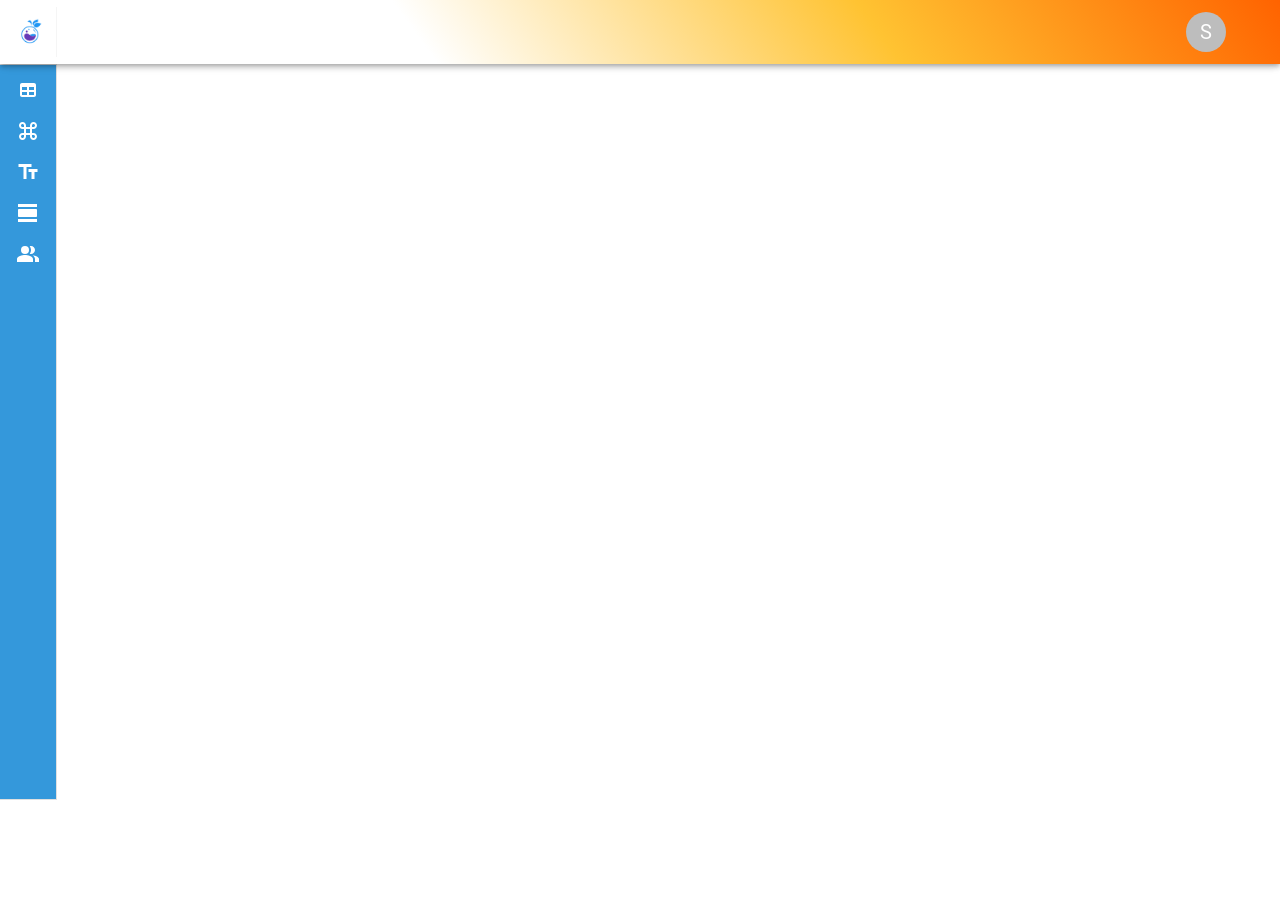
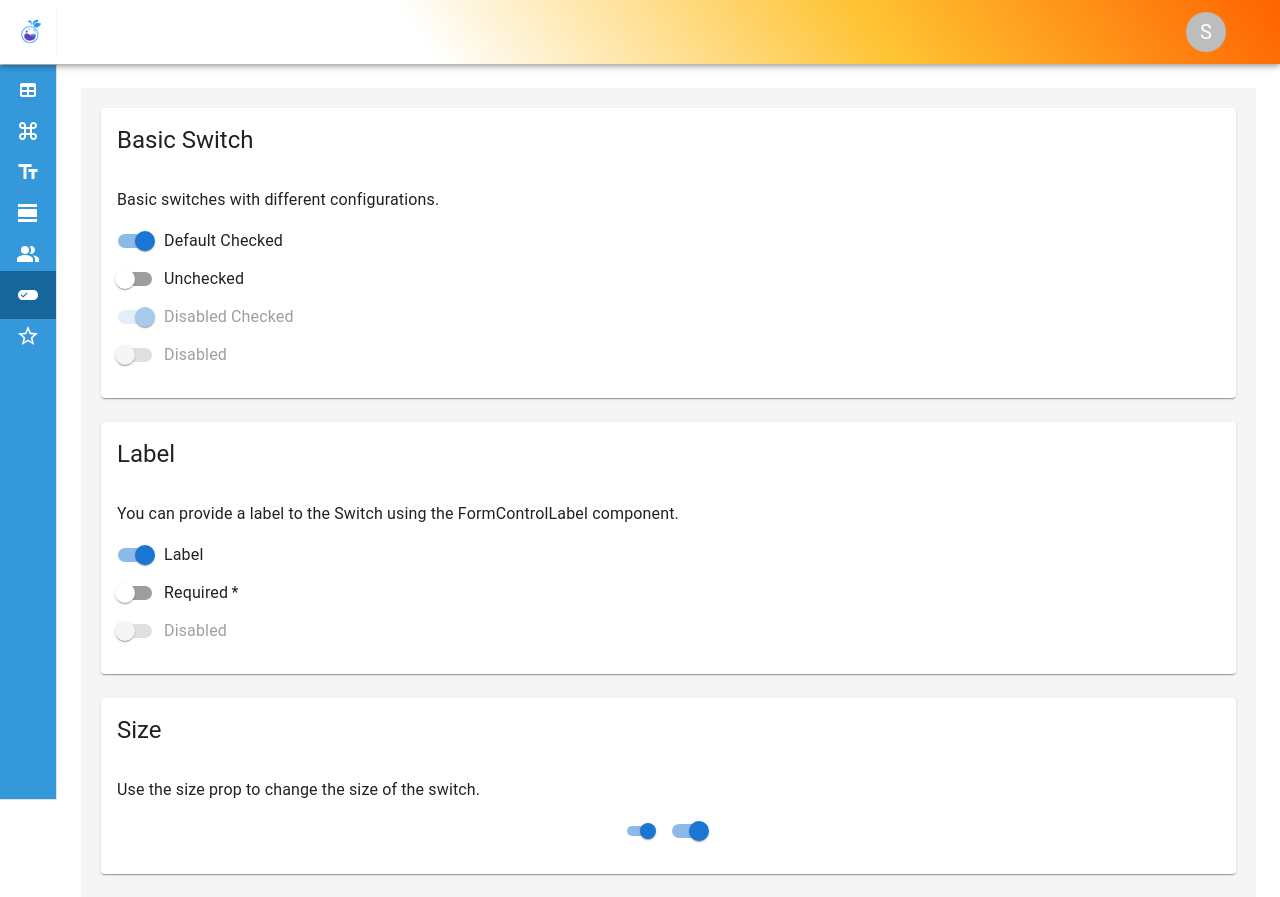
Before and after one commit to ManaySh/Dummy-ui, a React (Create React App) app: page /switch in a window 1280 px wide. Shown: the top 897 px of the page. Before the commit the page ends 800 px from the top, so only its background shows below. Built offline with nearby package versions, Linux system fonts and the light colour scheme.

Commit message:
switches rating

```diff
--- /dev/null
+++ b/src/Pages/rating/index.js
@@ -0,0 +1,116 @@
+import React, { useState } from 'react';
+import Rating from '@mui/material/Rating';
+import Typography from '@mui/material/Typography';
+import Box from '@mui/material/Box';
+import { Card, CardContent, CardHeader, Grid } from '@mui/material';
+import FavoriteIcon from '@mui/icons-material/Favorite';
+import FavoriteBorderIcon from '@mui/icons-material/FavoriteBorder';
+
+const StyledRating = (props) => <Rating {...props} />;
+
+const labels = {
+  0.5: 'Useless',
+  1: 'Useless+',
+  1.5: 'Poor',
+  2: 'Poor+',
+  2.5: 'Ok',
+  3: 'Ok+',
+  3.5: 'Good',
+  4: 'Good+',
+  4.5: 'Excellent',
+  5: 'Excellent+',
+};
+
+const customIcons = {
+  1: {
+    label: '1 Heart',
+    icon: <FavoriteIcon fontSize="inherit" />,
+    emptyIcon: <FavoriteBorderIcon fontSize="inherit" />,
+  },
+  2: {
+    label: '2 Hearts',
+    icon: <FavoriteIcon fontSize="inherit" />,
+    emptyIcon: <FavoriteBorderIcon fontSize="inherit" />,
+  },
+
+};
+
+const IconContainer = ({ value, ...props }) => {
+  const Icon = customIcons[value].icon;
+  return <span {...props}>{Icon}</span>;
+};
+
+const getLabelText = (value) => {
+  return customIcons[value] ? customIcons[value].label : '';
+};
+
+const Ratings = () => {
+  const [value, setValue] = useState(2.5);
+  const [hover, setHover] = useState(-1);
+
+  return (
+    <div style={{ backgroundColor: '#f5f5f5', padding: '20px' }}>
+      <Grid container spacing={3} className='match-height'>
+        <Grid item xs={12}>
+          <Card>
+            <CardHeader title='Basic Rating' />
+            <CardContent>
+              <Typography component="legend">Controlled</Typography>
+              <Rating
+                name="controlled-rating"
+                value={value}
+                onChange={(event, newValue) => {
+                  setValue(newValue);
+                }}
+              />
+              <Typography component="legend">Read only</Typography>
+              <Rating name="read-only" value={value} readOnly />
+              <Typography component="legend">Disabled</Typography>
+              <Rating name="disabled" value={value} disabled />
+              <Typography component="legend">No rating given</Typography>
+              <Rating name="no-value" value={null} />
+            </CardContent>
+          </Card>
+        </Grid>
+        <Grid item xs={12}>
+          <Card>
+            <CardHeader title='Rating precision' />
+            <CardContent>
+              <Typography component="legend">Precision</Typography>
+              <Rating name="half-rating" defaultValue={2.5} precision={0.5} />
+              <Typography component="legend">Precision - Read Only</Typography>
+              <Rating name="half-rating-read" defaultValue={2.5} precision={0.5} readOnly />
+            </CardContent>
+          </Card>
+        </Grid>
+        <Grid item xs={12}>
+          <Card>
+            <CardHeader title='Hover feedback' />
+            <CardContent>
+              <Typography component="legend">Hover feedback</Typography>
+              <Rating
+                name="hover-feedback"
+                value={value}
+                precision={0.5}
+                getLabelText={getLabelText}
+                onChange={(event, newValue) => {
+                  setValue(newValue);
+                }}
+                onChangeActive={(event, newHover) => {
+                  setHover(newHover);
+                }}
+                emptyIcon={<FavoriteBorderIcon style={{ opacity: 0.55 }} fontSize="inherit" />}
+              />
+              {value !== null && (
+                <Box sx={{ ml: 2 }}>{labels[hover !== -1 ? hover : value]}</Box>
+              )}
+            </CardContent>
+          </Card>
+        </Grid>
+        {/* ... More cards */}
+      </Grid>
+    </div>
+  );
+};
+
+export default Ratings;
--- /dev/null
+++ b/src/Pages/switches/index.js
@@ -0,0 +1,85 @@
+import React from 'react';
+import Grid from '@mui/material/Grid';
+import Typography from '@mui/material/Typography';
+import Switch from '@mui/material/Switch';
+import FormControlLabel from '@mui/material/FormControlLabel';
+import FormGroup from '@mui/material/FormGroup';
+import { Card, CardContent, CardHeader, Box } from '@mui/material';
+
+const Switches = () => {
+  const label = { control: <Switch />, label: 'Label' };
+
+  return (
+    <div style={{ backgroundColor: '#f5f5f5', padding: '20px' }}>
+      <Grid container spacing={3} className='match-height'>
+        <Grid item xs={12}>
+          <Card>
+            <CardHeader title='Basic Switch' />
+            <CardContent>
+              <Typography variant="body1" style={{ marginBottom: '10px' }}>
+                Basic switches with different configurations.
+              </Typography>
+              <Box textAlign="center">
+                <FormGroup>
+                  <FormControlLabel control={<Switch defaultChecked />} label="Default Checked" />
+                  <FormControlLabel control={<Switch />} label="Unchecked" />
+                  <FormControlLabel control={<Switch disabled defaultChecked />} label="Disabled Checked" />
+                  <FormControlLabel control={<Switch disabled />} label="Disabled" />
+                </FormGroup>
+              </Box>
+            </CardContent>
+          </Card>
+        </Grid>
+        <Grid item xs={12}>
+          <Card>
+            <CardHeader title='Label' />
+            <CardContent>
+              <Typography variant="body1" style={{ marginBottom: '10px' }}>
+                You can provide a label to the Switch using the FormControlLabel component.
+              </Typography>
+              <Box textAlign="center">
+                <FormGroup>
+                  <FormControlLabel control={<Switch defaultChecked />} label="Label" />
+                  <FormControlLabel required control={<Switch />} label="Required" />
+                  <FormControlLabel disabled control={<Switch />} label="Disabled" />
+                </FormGroup>
+              </Box>
+            </CardContent>
+          </Card>
+        </Grid>
+        <Grid item xs={12}>
+          <Card>
+            <CardHeader title='Size' />
+            <CardContent>
+              <Typography variant="body1" style={{ marginBottom: '10px' }}>
+                Use the size prop to change the size of the switch.
+              </Typography>
+              <Box textAlign="center">
+                <Switch {...label} defaultChecked size="small" />
+                <Switch {...label} defaultChecked />
+              </Box>
+            </CardContent>
+          </Card>
+        </Grid>
+        <Grid item xs={12}>
+          <Card>
+            <CardHeader title='Color' />
+            <CardContent>
+              <Typography variant="body1" style={{ marginBottom: '10px' }}>
+                Customize the color of the switch.
+              </Typography>
+              <Box textAlign="center">
+                <Switch {...label} defaultChecked />
+                <Switch {...label} defaultChecked color="secondary" />
+                <Switch {...label} defaultChecked color="warning" />
+                <Switch {...label} defaultChecked color="default" />
+              </Box>
+            </CardContent>
+          </Card>
+        </Grid>
+      </Grid>
+    </div>
+  );
+}
+
+export default Switches;
--- a/src/Routes/MainRoutes.js
+++ b/src/Routes/MainRoutes.js
@@ -5,7 +5,8 @@ import SignUp from "../screens/SignUp";
 import ForgetPassword from "../screens/ForgetPassword"
 import UserList from "../Pages/UserList";
 import Buttons from '../Pages/buttons/index';
-
+import Switches from '../Pages/switches';
+import Ratings from '../Pages/rating';
 const MainRoutes = () => {
     return (
         <div>
@@ -19,6 +20,8 @@ const MainRoutes = () => {
                 <Route path="/forget-password" element={<ForgetPassword />} />
                 <Route path="/userList" element={<UserList />} />
                 <Route path="/buttons" element={<Buttons />} />
+                <Route path="/switch" element={<Switches />} />
+                <Route path="/ratings" element={<Ratings />} />
             </Routes>
         </div>
     )
--- a/src/components/Sidebar.jsx
+++ b/src/components/Sidebar.jsx
@@ -58,7 +58,8 @@ import { faTable } from '@fortawesome/free-solid-svg-icons';
 import KeyboardCommandKeyIcon from '@mui/icons-material/KeyboardCommandKey';
 import TextFieldsIcon from '@mui/icons-material/TextFields';
 import ViewDayIcon from '@mui/icons-material/ViewDay';
-
+import EditAttributesIcon from '@mui/icons-material/EditAttributes';
+import StarOutlineOutlinedIcon from '@mui/icons-material/StarOutlineOutlined';
 const SidebarItems = [
 
   {
@@ -86,7 +87,16 @@ const SidebarItems = [
     path: "/buttons",
     icon: <PeopleAltIcon />,
   },
-
+  {
+    label: "switches",
+    path: "/switch",
+    icon: <EditAttributesIcon />,
+  },
+  {
+    label: "rating",
+    path: "/ratings",
+    icon: <StarOutlineOutlinedIcon />,
+  },
 ];
 
 const drawerWidth = 220;
```
